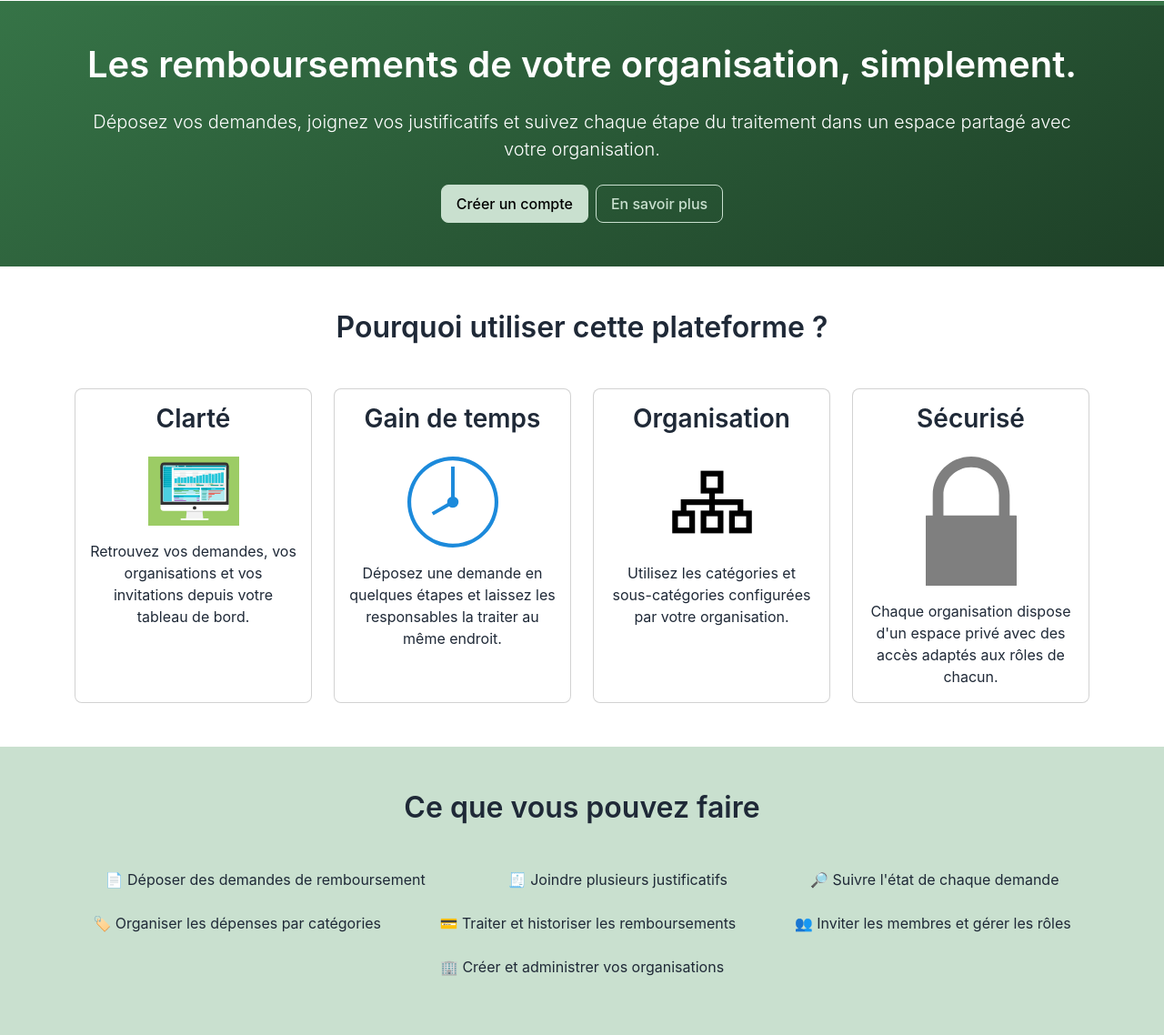
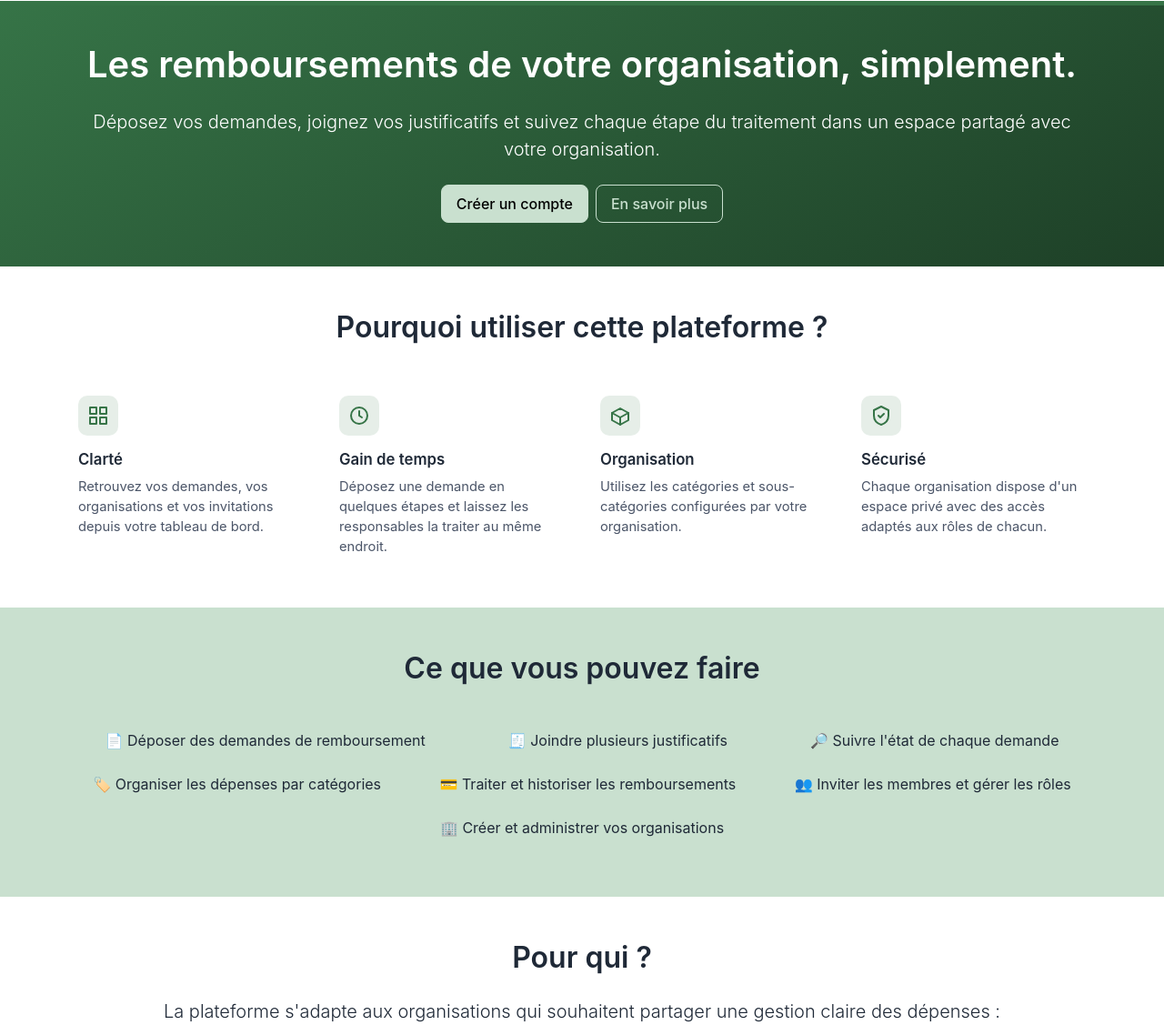
Before and after one commit to Biby09/rembourso, a PHP site: page / in a window 1280 px wide. Shown: the part 71-1209 px from the top of the page at 91% size. Run offline with PHP 8.4, Linux system fonts and the light colour scheme; some libraries are stand-ins or nearby versions.

Commit message:
ajout de la grille des fonctionnalités sur la page d'accueil et mise à jour du style associé

```diff
--- a/index.php
+++ b/index.php
@@ -30,46 +30,53 @@ require_once $_SERVER['DOCUMENT_ROOT'] . '/config/session.php';
         </section>
 
         <!-- AVANTAGES -->
-        <section class="py-5">
+        <section class="homepage-features py-5">
             <div class="container">
                 <h2 class="text-center mb-5">Pourquoi utiliser cette plateforme ?</h2>
-                <div class="row g-4">
-                    <div class="col-md-6 col-lg-3">
-                        <div class="card h-100 text-center">
-                            <div class="card-body">
-                                <h3 class="card-title">Clarté</h3>
-                                <img src="/media/home/clarete.svg" alt="Icone clarté" class="img-fluid my-3" style="max-width: 100px;">
-                                <p class="card-text">Retrouvez vos demandes, vos organisations et vos invitations depuis votre tableau de bord.</p>
-                            </div>
+                <div class="homepage-feature-grid">
+                    <article class="homepage-feature">
+                        <div class="homepage-feature-icon">
+                            <svg viewBox="0 0 24 24" fill="none" stroke="currentColor" stroke-width="2" stroke-linecap="round" stroke-linejoin="round" aria-hidden="true">
+                                <rect x="3" y="3" width="7" height="7"></rect>
+                                <rect x="14" y="3" width="7" height="7"></rect>
+                                <rect x="14" y="14" width="7" height="7"></rect>
+                                <rect x="3" y="14" width="7" height="7"></rect>
+                            </svg>
                         </div>
-                    </div>
-                    <div class="col-md-6 col-lg-3">
-                        <div class="card h-100 text-center">
-                            <div class="card-body">
-                                <h3 class="card-title">Gain de temps</h3>
-                                <img src="/media/home/time.svg" alt="Icone gain de temps" class="img-fluid my-3" style="max-width: 100px;">
-                                <p class="card-text">Déposez une demande en quelques étapes et laissez les responsables la traiter au même endroit.</p>
-                            </div>
+                        <h3>Clarté</h3>
+                        <p>Retrouvez vos demandes, vos organisations et vos invitations depuis votre tableau de bord.</p>
+                    </article>
+                    <article class="homepage-feature">
+                        <div class="homepage-feature-icon">
+                            <svg viewBox="0 0 24 24" fill="none" stroke="currentColor" stroke-width="2" stroke-linecap="round" stroke-linejoin="round" aria-hidden="true">
+                                <circle cx="12" cy="12" r="9"></circle>
+                                <polyline points="12 7 12 12 15 14"></polyline>
+                            </svg>
                         </div>
-                    </div>
-                    <div class="col-md-6 col-lg-3">
-                        <div class="card h-100 text-center">
-                            <div class="card-body">
-                                <h3 class="card-title">Organisation</h3>
-                                <img src="/media/home/organisation.svg" alt="Icone organisation" class="img-fluid my-3" style="max-width: 100px;">
-                                <p class="card-text">Utilisez les catégories et sous-catégories configurées par votre organisation.</p>
-                            </div>
+                        <h3>Gain de temps</h3>
+                        <p>Déposez une demande en quelques étapes et laissez les responsables la traiter au même endroit.</p>
+                    </article>
+                    <article class="homepage-feature">
+                        <div class="homepage-feature-icon">
+                            <svg viewBox="0 0 24 24" fill="none" stroke="currentColor" stroke-width="2" stroke-linecap="round" stroke-linejoin="round" aria-hidden="true">
+                                <path d="M3 9l9-5 9 5-9 5-9-5z"></path>
+                                <path d="M3 9v8l9 5 9-5V9"></path>
+                                <path d="M12 14v8"></path>
+                            </svg>
                         </div>
-                    </div>
-                    <div class="col-md-6 col-lg-3">
-                        <div class="card h-100 text-center">
-                            <div class="card-body">
-                                <h3 class="card-title">Sécurisé</h3>
-                                <img src="/media/home/safety.svg" alt="Icone sécurité" class="img-fluid my-3" style="max-width: 100px;">
-                                <p class="card-text">Chaque organisation dispose d'un espace privé avec des accès adaptés aux rôles de chacun.</p>
-                            </div>
+                        <h3>Organisation</h3>
+                        <p>Utilisez les catégories et sous-catégories configurées par votre organisation.</p>
+                    </article>
+                    <article class="homepage-feature">
+                        <div class="homepage-feature-icon">
+                            <svg viewBox="0 0 24 24" fill="none" stroke="currentColor" stroke-width="2" stroke-linecap="round" stroke-linejoin="round" aria-hidden="true">
+                                <path d="M12 2l8 4v6c0 5-3.5 8.5-8 10-4.5-1.5-8-5-8-10V6l8-4z"></path>
+                                <path d="M9 12l2 2 4-4"></path>
+                            </svg>
                         </div>
-                    </div>
+                        <h3>Sécurisé</h3>
+                        <p>Chaque organisation dispose d'un espace privé avec des accès adaptés aux rôles de chacun.</p>
+                    </article>
                 </div>
             </div>
         </section>
--- a/stylesheets/global.scss
+++ b/stylesheets/global.scss
@@ -101,6 +101,57 @@ $bootstrap-icons-font-dir: "../node_modules/bootstrap-icons/font/fonts";
   background: linear-gradient(150deg, $primary 0%, darken($primary, 15%) 100%) !important;
 }
 
+.homepage-feature-grid {
+    display: grid;
+    grid-template-columns: repeat(4, minmax(0, 1fr));
+    gap: 2rem;
+}
+
+.homepage-feature {
+    padding: 0.5rem 0.25rem;
+}
+
+.homepage-feature-icon {
+    width: 2.75rem;
+    height: 2.75rem;
+    border-radius: 0.625rem;
+    background: rgba($primary, 0.12);
+    display: flex;
+    align-items: center;
+    justify-content: center;
+    margin-bottom: 1rem;
+}
+
+.homepage-feature-icon svg {
+    width: 1.5rem;
+    height: 1.5rem;
+    color: $primary;
+}
+
+.homepage-feature h3 {
+    margin: 0 0 0.5rem;
+    font-size: 1.05rem;
+}
+
+.homepage-feature p {
+    margin: 0;
+    color: #4b5568;
+    font-size: 0.92rem;
+}
+
+@media (max-width: 991.98px) {
+    .homepage-feature-grid {
+        grid-template-columns: repeat(2, minmax(0, 1fr));
+    }
+}
+
+@media (max-width: 575.98px) {
+    .homepage-feature-grid {
+        grid-template-columns: 1fr;
+        gap: 1.5rem;
+    }
+}
+
 body {
     display: flex !important;
     flex-direction: column !important;
```
Also changed, not shown: stylesheets/global.css, stylesheets/global.min.css.
